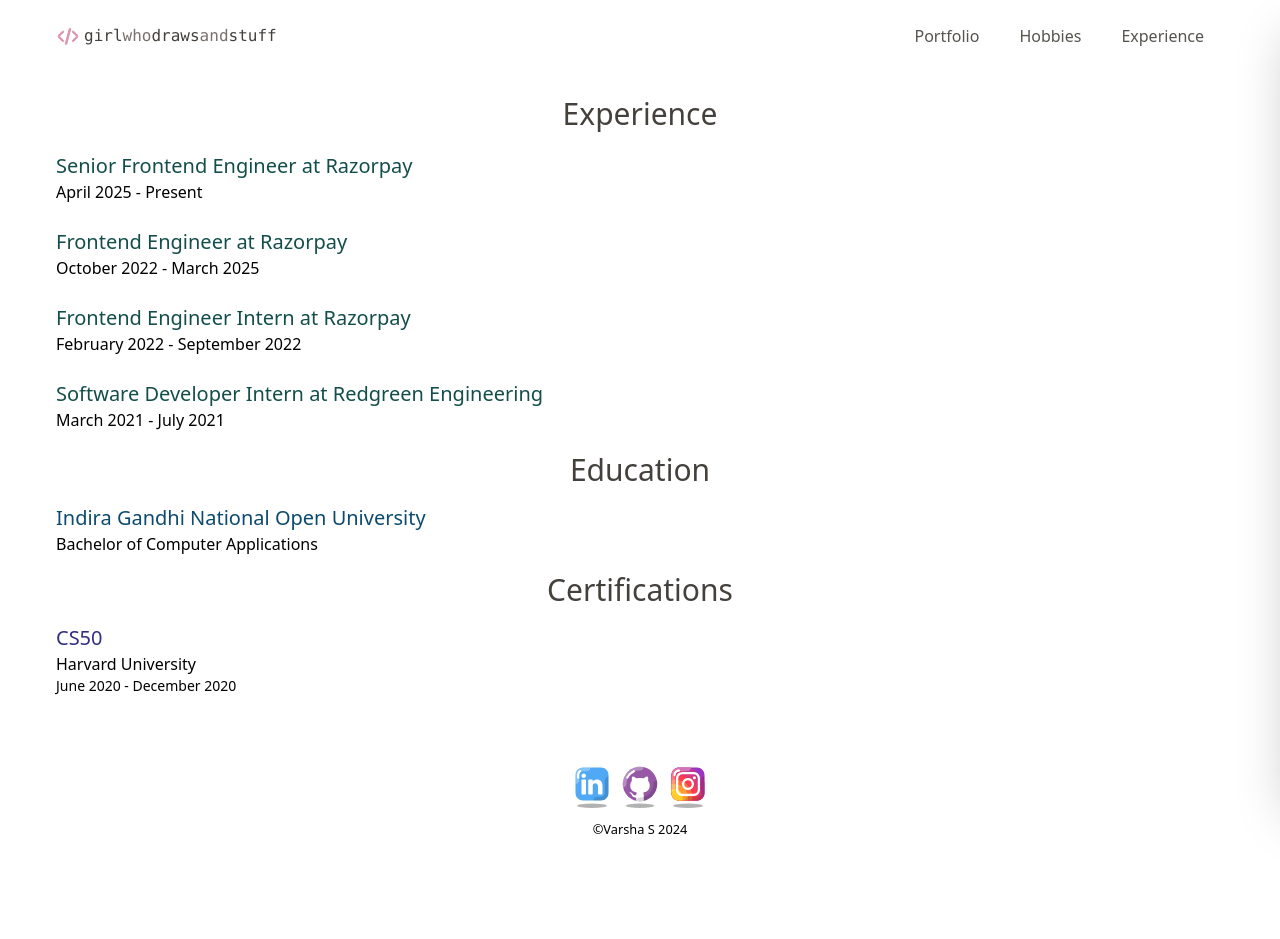
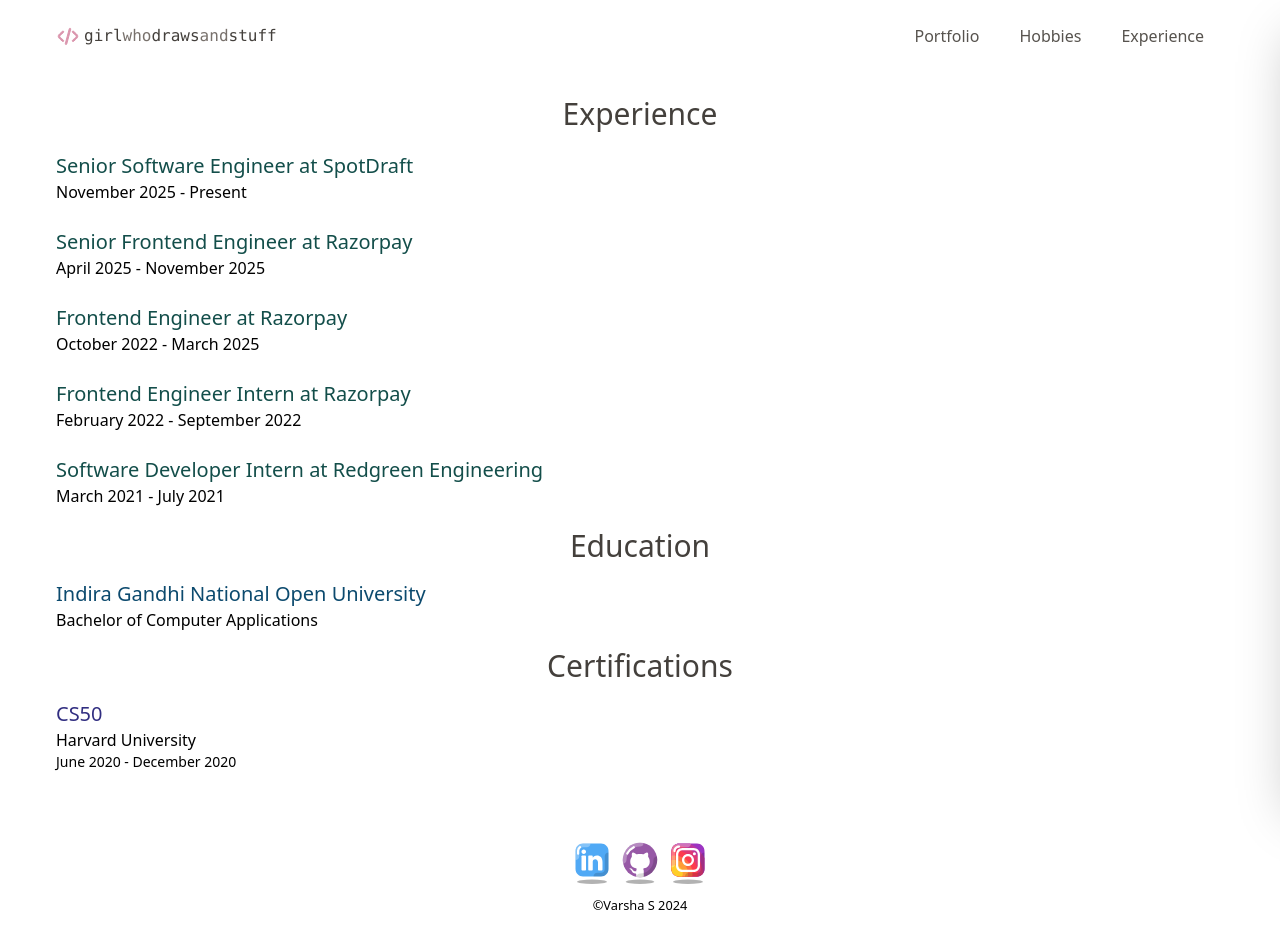
Before and after one commit to girlwhodrawsandstuff/girlwhodrawsandstuff.github.io, a React (Vite) app: page /#/experience in a window 1280 px wide. Before the commit the page ends 863 px from the top, so only its background shows below. Built offline with nearby package versions, Linux system fonts and the light colour scheme.

Commit message:
feat: add experience to constants

```diff
--- a/src/views/Experience/constants.ts
+++ b/src/views/Experience/constants.ts
@@ -1,8 +1,13 @@
 export const experience = [
+  {
+    company: 'SpotDraft',
+    title: 'Senior Software Engineer',
+    duration: 'November 2025 - Present',
+  },
   {
     company: 'Razorpay',
     title: 'Senior Frontend Engineer',
-    duration: 'April 2025 - Present',
+    duration: 'April 2025 - November 2025',
   },
   {
     company: 'Razorpay',
```
